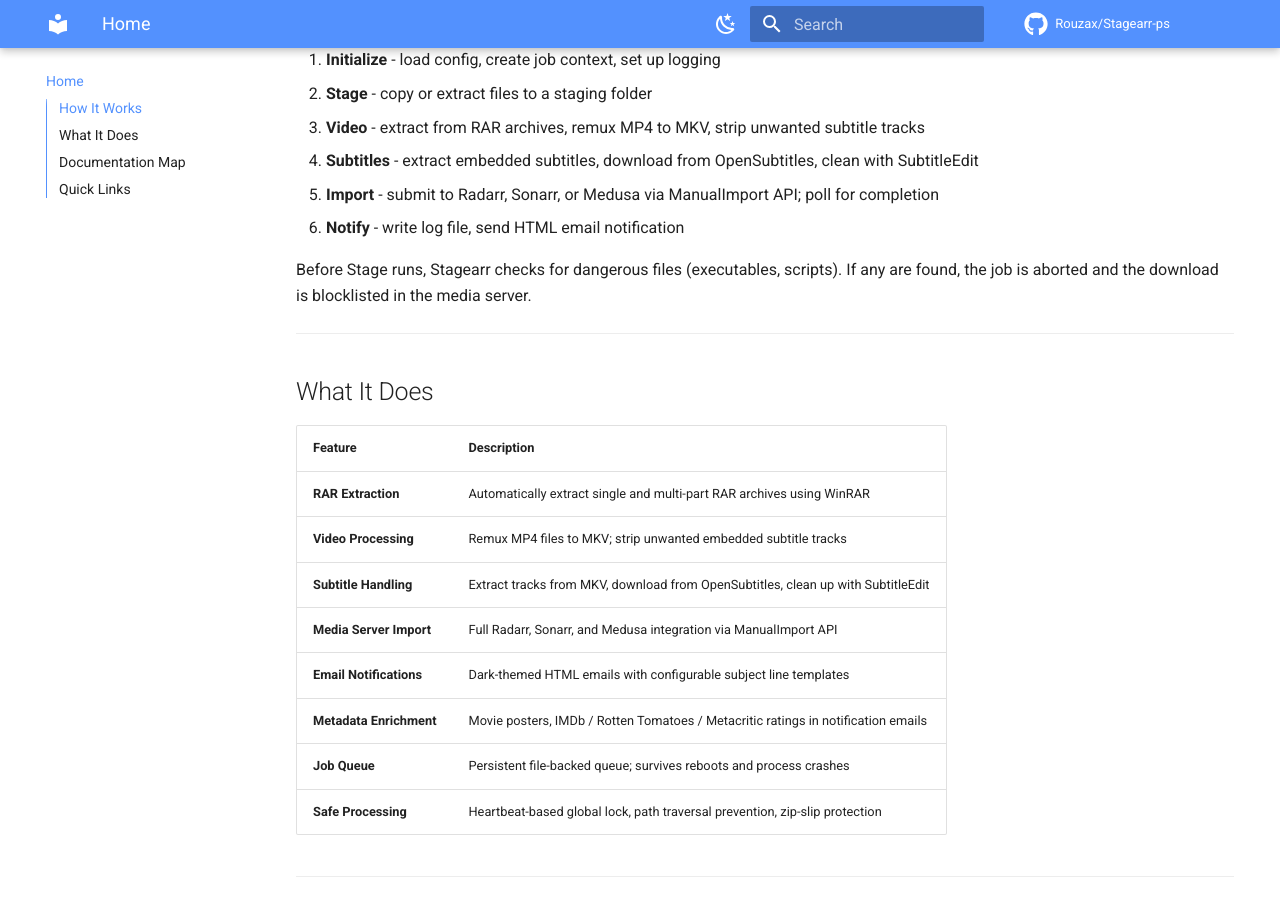
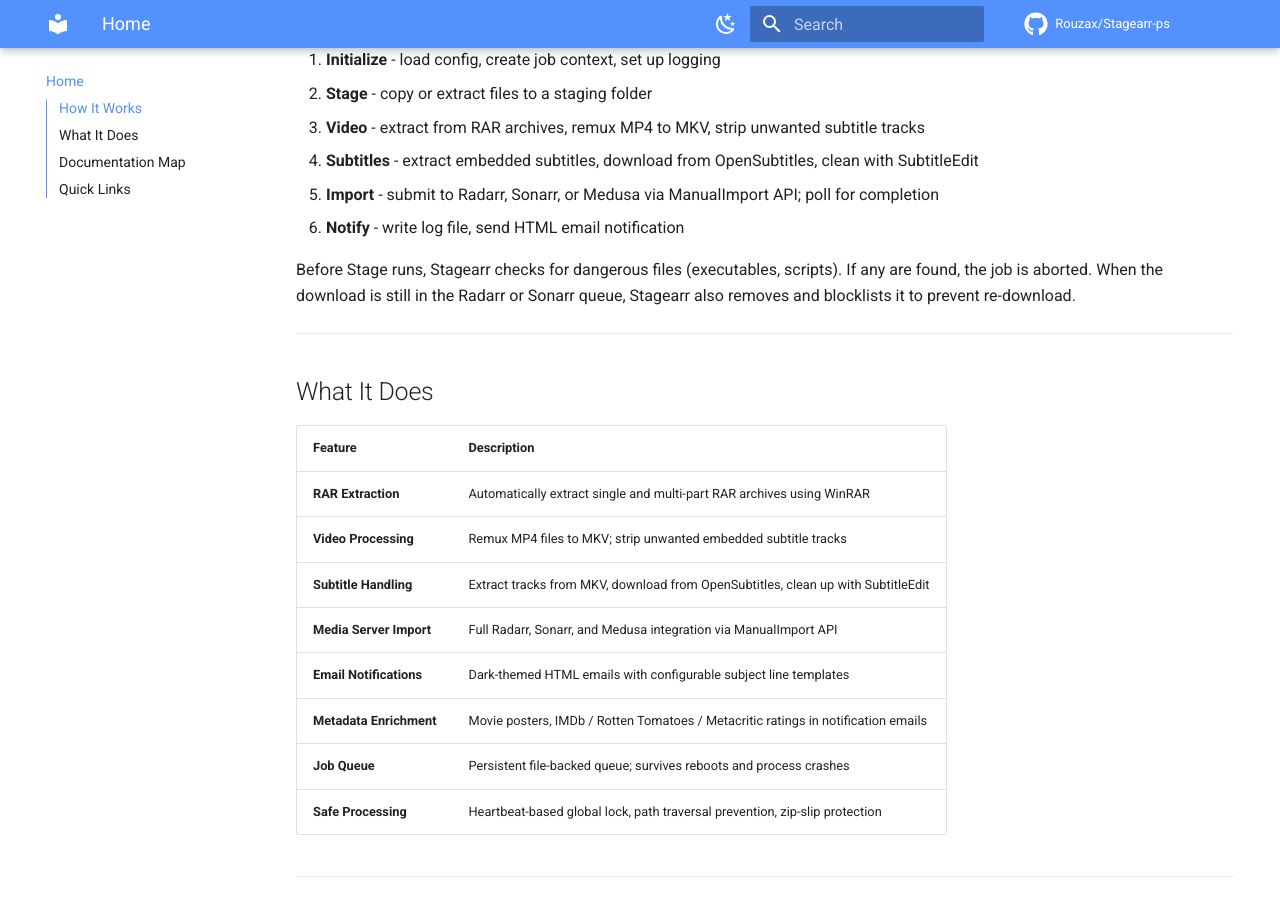
Before and after one commit to Rouzax/Stagearr-ps, an MkDocs documentation site: the page built from docs/index.md, in a window 1280 px wide and 900 px high, scrolled down 556 px. Built offline with MkDocs 1.6.1 and Material for MkDocs 9.7.7, drawn with Linux system fonts in a browser that asks for light colours; comment, search, counter and statistics services are not loaded.

Commit message:
docs: soften Home page blocklist claim to match conditional code behavior

```diff
--- a/docs/index.md
+++ b/docs/index.md
@@ -26,7 +26,7 @@
 5. **Import** - submit to Radarr, Sonarr, or Medusa via ManualImport API; poll for completion
 6. **Notify** - write log file, send HTML email notification
 
-Before Stage runs, Stagearr checks for dangerous files (executables, scripts). If any are found, the job is aborted and the download is blocklisted in the media server.
+Before Stage runs, Stagearr checks for dangerous files (executables, scripts). If any are found, the job is aborted. When the download is still in the Radarr or Sonarr queue, Stagearr also removes and blocklists it to prevent re-download.
 
 ---
 
```
